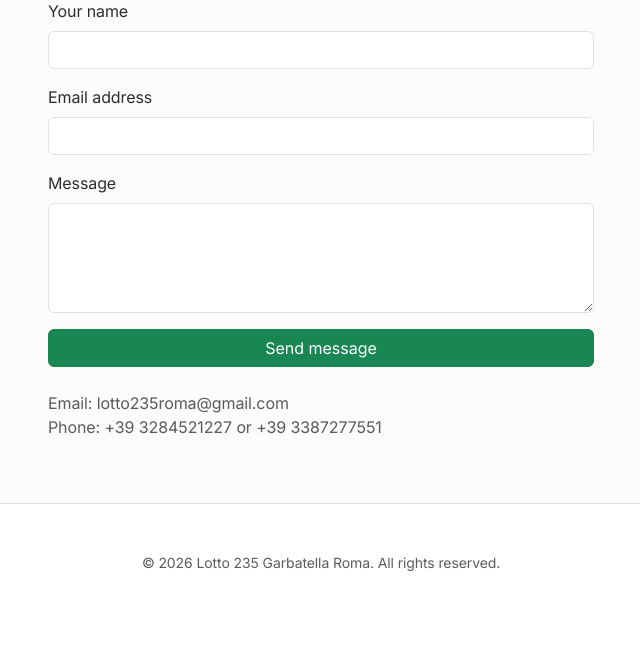
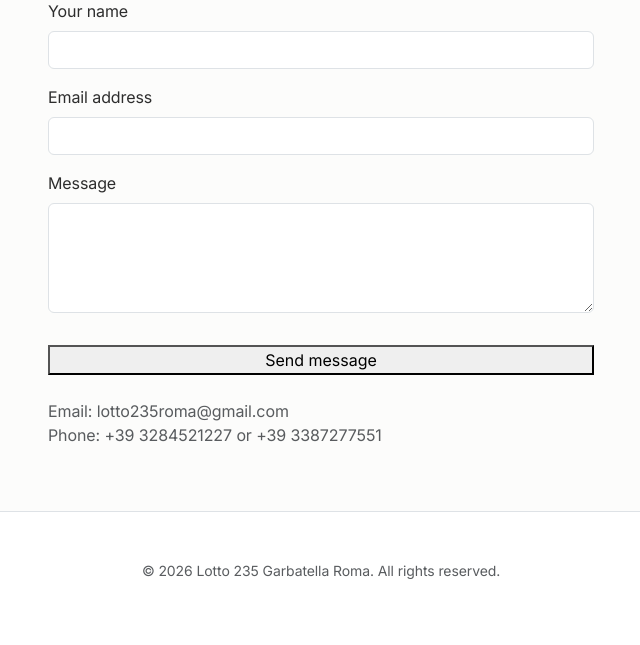
Before and after one commit to NegriLuca/apt-website, a Flask app: page /contact in a window 1280 px wide. Shown: the part 228-873 px from the top of the page, without its empty margins (319-959 px from the left). Before the commit the page ends 799 px from the top, so only its background shows below. Run offline with Flask 3, Linux system fonts and the light colour scheme; some libraries are stand-ins or nearby versions; some web fonts are replaced.

Commit message:
Change buttons

```diff
--- a/app/templates/apartment.html
+++ b/app/templates/apartment.html
@@ -64,9 +64,8 @@
       {{ _('Rates vary depending on season, weekends, and holidays') }}
     </p>
 
-    <a href="{{ url_for('routes.reserve') }}"
-       class="btn btn-success btn-lg w-100 mt-2">
-      {{ _('Reserve now') }}
+    <a href="{{ url_for('routes.reserve') }}" class="btn-luxury-primary w-100 text-center mt-3">
+        {{ _('Reserve now') }}
     </a>
   </div>
 
--- a/app/templates/contact.html
+++ b/app/templates/contact.html
@@ -35,7 +35,7 @@
         {% endfor %}
       </div>
 
-      <button type="submit" class="btn btn-success w-100">
+      <button type="submit" class="btn-luxury-primary w-100 text-center mt-3">
         {{ _('Send message') }}
       </button>
     </form>
```
